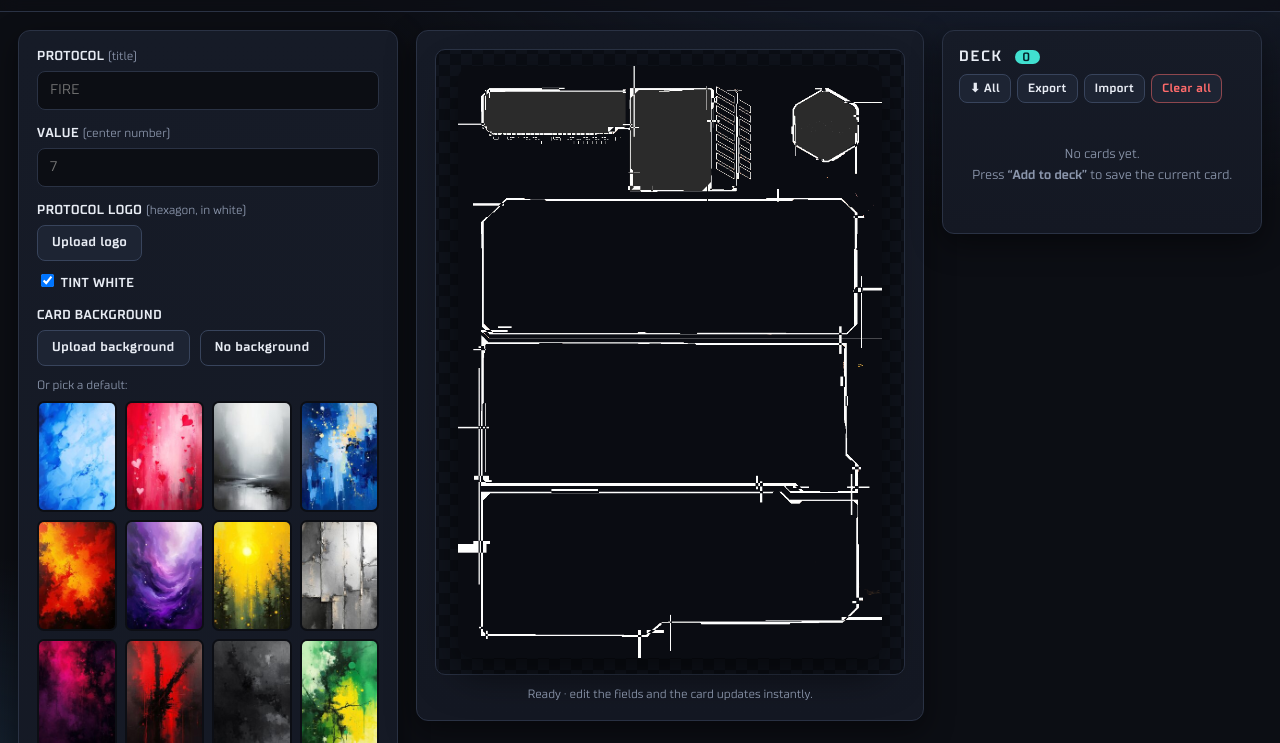
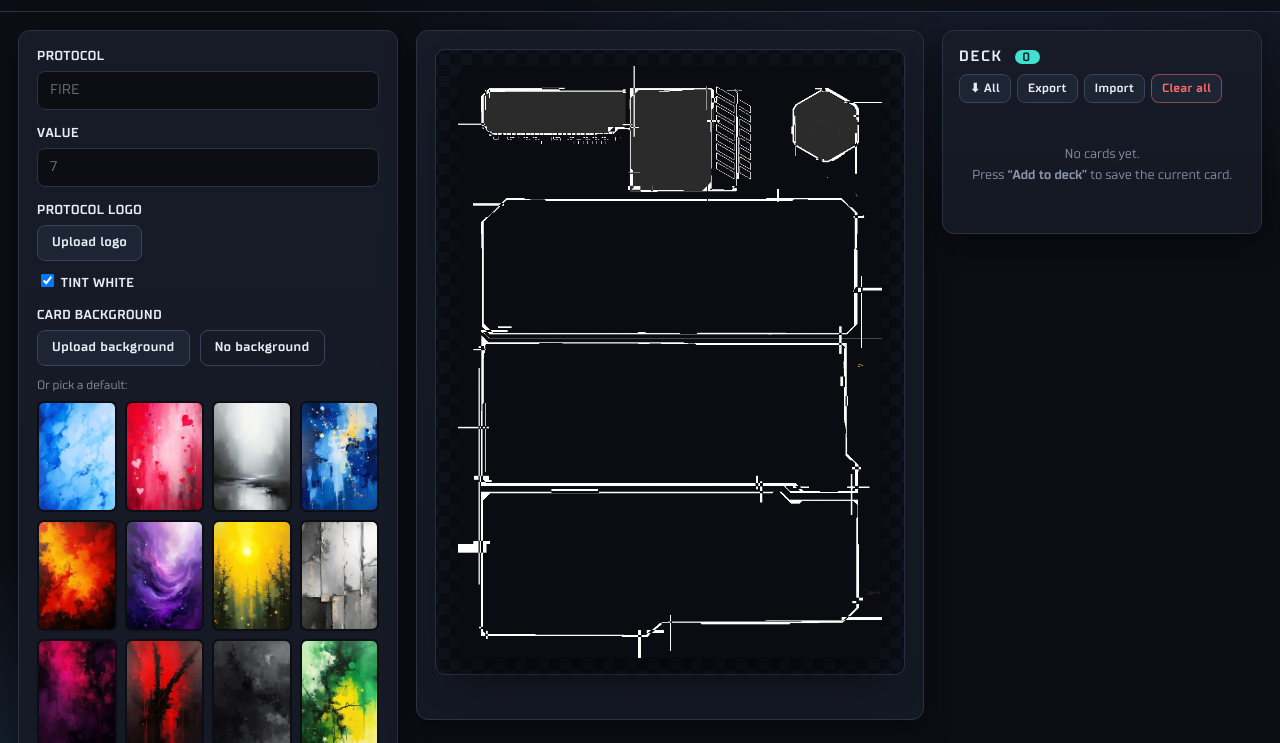
Before and after one commit to albrtbc/compiler, a plain HTML site: page index.html in a window 1280 px wide. Shown: the part 57-800 px from the top of the page. Drawn offline with Linux system fonts and the light colour scheme.

Commit message:
Remove helper hint texts from the editor UI

```diff
--- a/app.js
+++ b/app.js
@@ -975,6 +975,6 @@ async function regenMissingThumbs() {
     return;
   }
 
-  renderHint.textContent = "Ready · edit the fields and the card updates instantly.";
+  renderHint.textContent = "";
   await scheduleRender();
 })();
--- a/index.html
+++ b/index.html
@@ -30,17 +30,17 @@
       </div>
 
       <div class="field">
-        <label for="inTitle">Protocol <span class="hint">(title)</span></label>
+        <label for="inTitle">Protocol</label>
         <input id="inTitle" type="text" maxlength="40" placeholder="FIRE" autocomplete="off" />
       </div>
 
       <div class="field">
-        <label for="inValue">Value <span class="hint">(center number)</span></label>
+        <label for="inValue">Value</label>
         <input id="inValue" type="text" maxlength="6" placeholder="7" autocomplete="off" inputmode="numeric" />
       </div>
 
       <div class="field">
-        <label>Protocol logo <span class="hint">(hexagon, in white)</span></label>
+        <label>Protocol logo</label>
         <div class="row">
           <label class="btn btn-file">
             Upload logo
@@ -78,7 +78,6 @@
       </div>
 
       <div class="divider"><span>Text panels</span></div>
-      <p class="hint mb">If you type text, its background appears automatically. Select text and use <b>B</b>/<u>U</u>, or type <code>**bold**</code> and <code>__underline__</code>.</p>
 
       <div class="field">
         <label for="inTop">Top panel</label>
```
